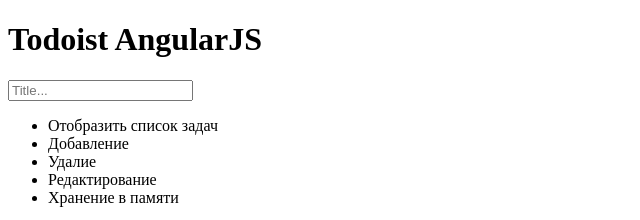
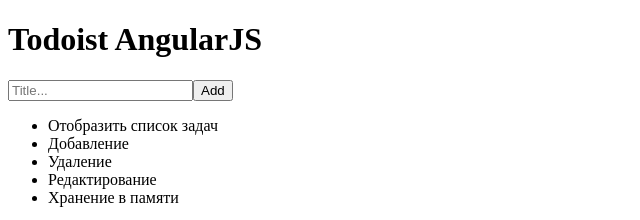
Before and after one commit to vkulchitskaya/ToDoList-AngularJS, an Angular app: page / in a window 1280 px wide. Shown: the top 220 px of the page, without its empty margins (0-640 px from the left). Built offline with nearby package versions, Linux system fonts and the light colour scheme.

Commit message:
add button

```diff
--- a/src/app/app.component.html
+++ b/src/app/app.component.html
@@ -1,7 +1,10 @@
 <h1>
   {{title}}
 </h1>
-<input type="text" placeholder="Title...">
+<form>
+    <input type="text" placeholder="Title...">
+    <button>Add</button>
+</form>
 <ul>
   <li *ngFor="let task of tasks">
     <span>{{task.name}}</span>
--- a/src/app/app.component.ts
+++ b/src/app/app.component.ts
@@ -20,9 +20,8 @@
 const TaskCollection: Task[] = [
    { name: 'Отобразить список задач', id:2,done:false },
    { name: 'Добавление', id:3,done:false },
-   { name: 'Удалие', id:4,done:false },
+   { name: 'Удаление', id:4,done:false },
    { name: 'Редактирование', id:5,done:false },
-   { name: 'Хранение в памяти', id:5,done:false },
-
+   { name: 'Хранение в памяти', id:5,done:false }
 
 ]
```
